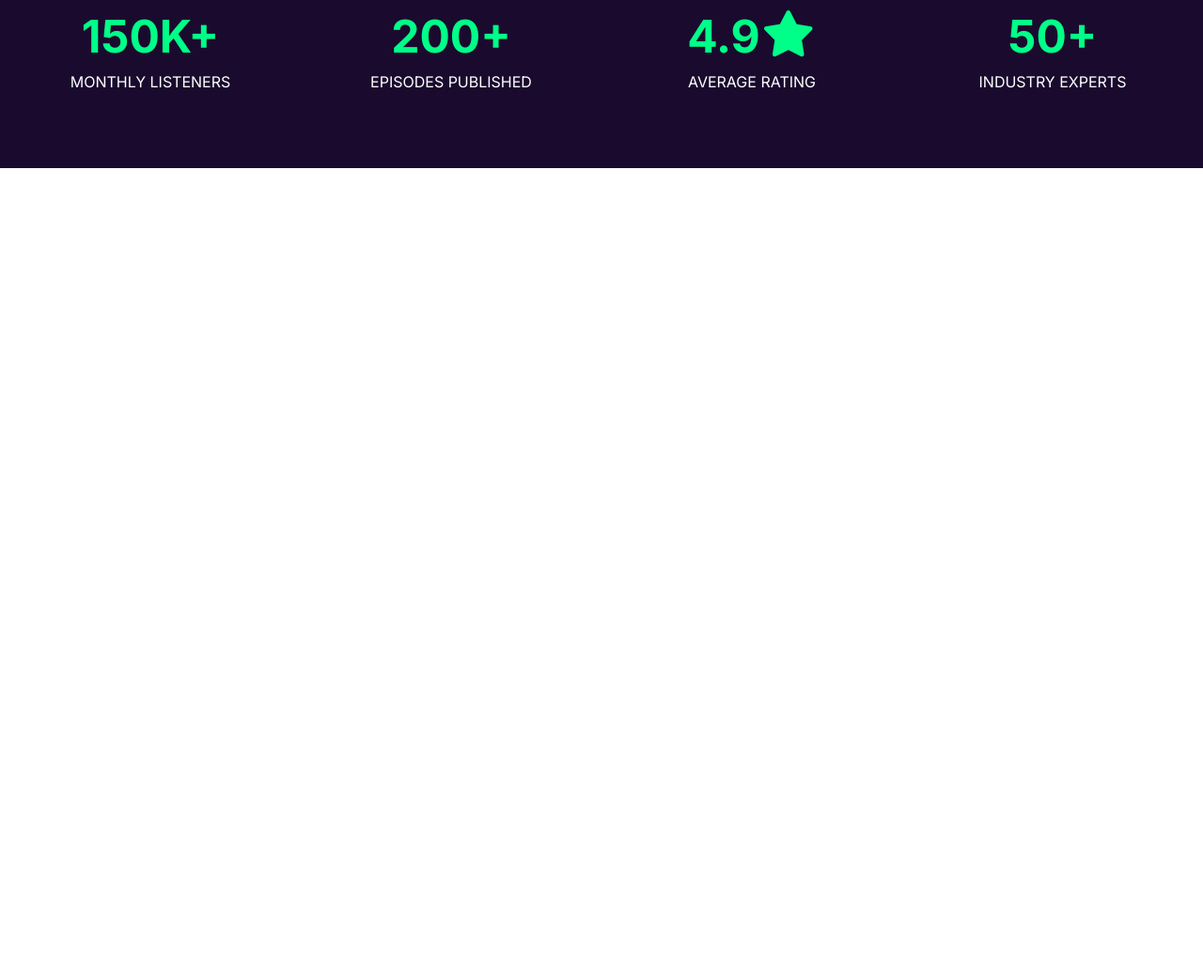
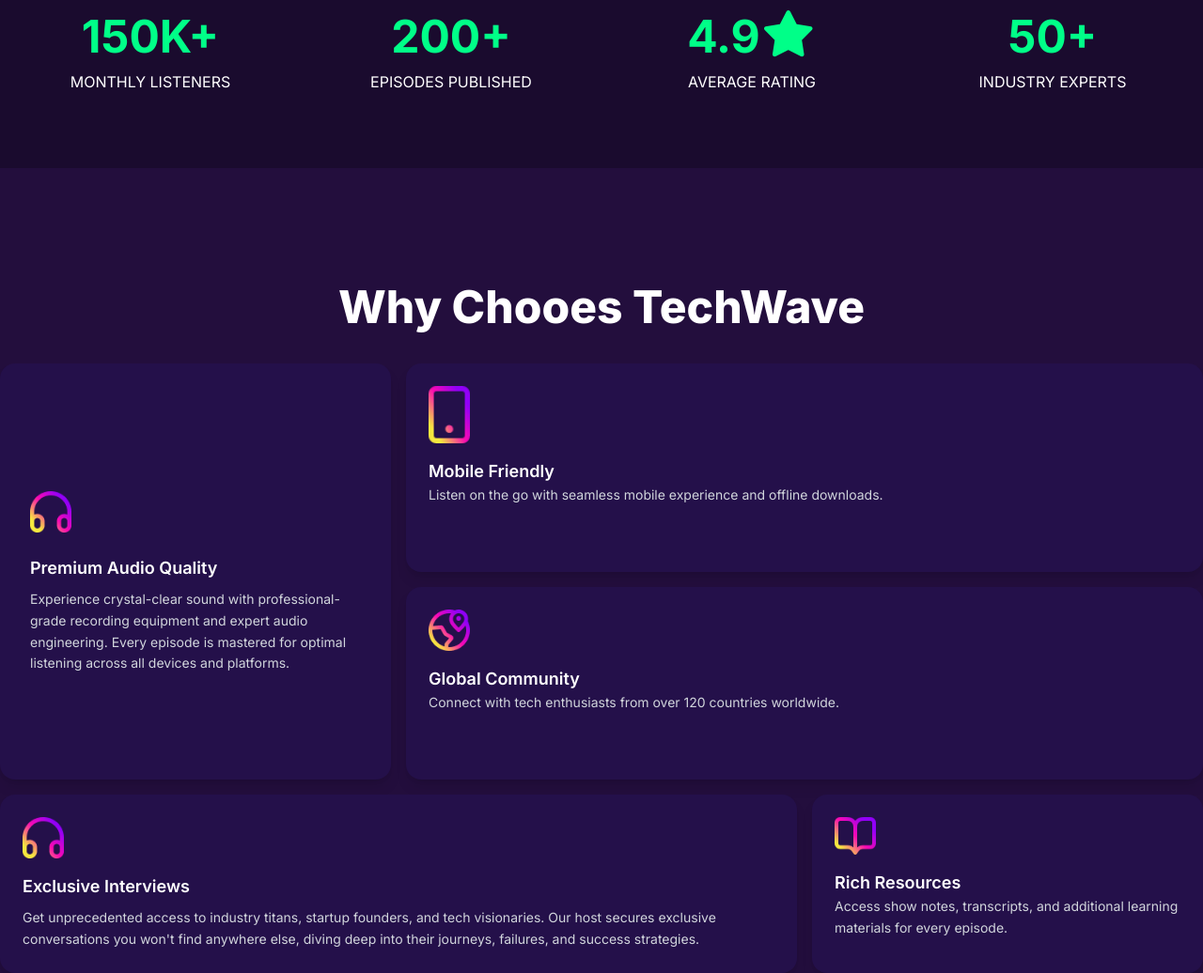
Before and after one commit to asrahat/Assignment-2, a plain HTML site: page index.html in a window 1280 px wide. Shown: the part 468-1504 px from the top of the page at 94% size. Before the commit the page ends 800 px from the top, so only its background shows below. Drawn offline with nearby package versions, Linux system fonts and the light colour scheme.

Commit message:
why choose section added

```diff
--- a/index.html
+++ b/index.html
@@ -92,6 +92,85 @@ Join thousands of young professionals and tech enthusiasts who start their day w
 
          </section>
 
+         <!-- why choose us -->
+          <section class="bg-[#230E3D]" >
+            <div class="choose-content container">
+                <h2 class="section-title pt-28 mb-6">Why Chooes TechWave</h2>
+
+
+            <div class="features grid grid-cols-1 md:grid-cols-3 gap-4">
+  <div class="features-card
+              bg-[#24104a]
+              rounded-2xl
+              py-28
+              px-8
+              text-white
+              shadow-lg
+              row-span-2
+              ">
+    <img src="assets/headphone.png" alt="" class="w-11 my-6">
+    <h2 class="text-lg font-semibold mb-2">Premium Audio Quality</h2>
+    <p class="text-sm text-gray-300 leading-relaxed">
+     Experience crystal-clear sound with professional-grade recording equipment and expert audio engineering. Every episode is mastered for optimal listening across all devices and platforms.
+    </p>
+  </div>
+
+  <div class="features-card
+              bg-[#24104a]
+              rounded-2xl
+              p-6
+              text-white
+              shadow-lg
+              col-span-2
+             ">
+    <img src="assets/device.png" alt="" class="w-11 mb-4">
+    <h2 class="text-lg font-semibold">Mobile Friendly</h2>
+    <p class="text-sm text-gray-300 leading-relaxed">Listen on the go with seamless mobile experience and offline downloads.
+    </p>
+  </div>
+
+  <div class="features-card
+              bg-[#24104a]
+              rounded-2xl
+              p-6
+              text-white
+              shadow-lg
+              col-span-2
+              ">
+    <img src="assets/location.png" alt="" class="w-11 mb-4">
+    <h2 class="text-lg font-semibold">Global Community</h2>
+    <p class="text-sm text-gray-300 leading-relaxed">
+      Connect with tech enthusiasts from over 120 countries worldwide.
+    </p>
+  </div>
+
+
+  <div class="features-card
+              bg-[#24104a]
+              rounded-2xl
+              p-6
+              text-white
+              shadow-lg
+              col-span-2">
+    <img src="assets/headphone.png" alt="" class="w-11 mb-4">
+    <h2 class="text-lg font-semibold mb-2">Exclusive Interviews</h2>
+    <p class="text-sm text-gray-300 leading-relaxed">
+      Get unprecedented access to industry titans, startup founders, and tech visionaries. Our host secures exclusive conversations you won't find anywhere else, diving deep into their journeys, failures, and success strategies.
+    </p>
+  </div>
+
+  <div class="features-card bg-[#24104a] rounded-2xl p-6 text-white shadow-lg">
+    <img src="assets/resource.png" alt="" class="w-11 mb-4">
+    <h2 class="text-lg font-semibold">Rich Resources</h2>
+    <p class="text-sm text-gray-300 leading-relaxed">Access show notes, transcripts, and additional learning materials for every episode.
+    </p>
+  </div>
+
+            </div>
+
+            </div>
+          </section>
+
       </main>
 
       <!-- footer Start -->
--- a/styles/style.css
+++ b/styles/style.css
@@ -36,6 +36,7 @@
 
 .section-title{
   font-size: 3rem;
+  text-align: center;
   font-weight: 800;
   color: #ffffff;
 }
@@ -136,6 +137,11 @@ header{
   color: #00FF88;
 }
 
+
+/* Why Choose */
+
+
+
 /* For small devise */
 @media screen and (max-width: 576px) {
 
@@ -156,7 +162,6 @@ header{
   grid-template-columns: repeat(2,1fr);
 }
 
-
 }
 
 
```
